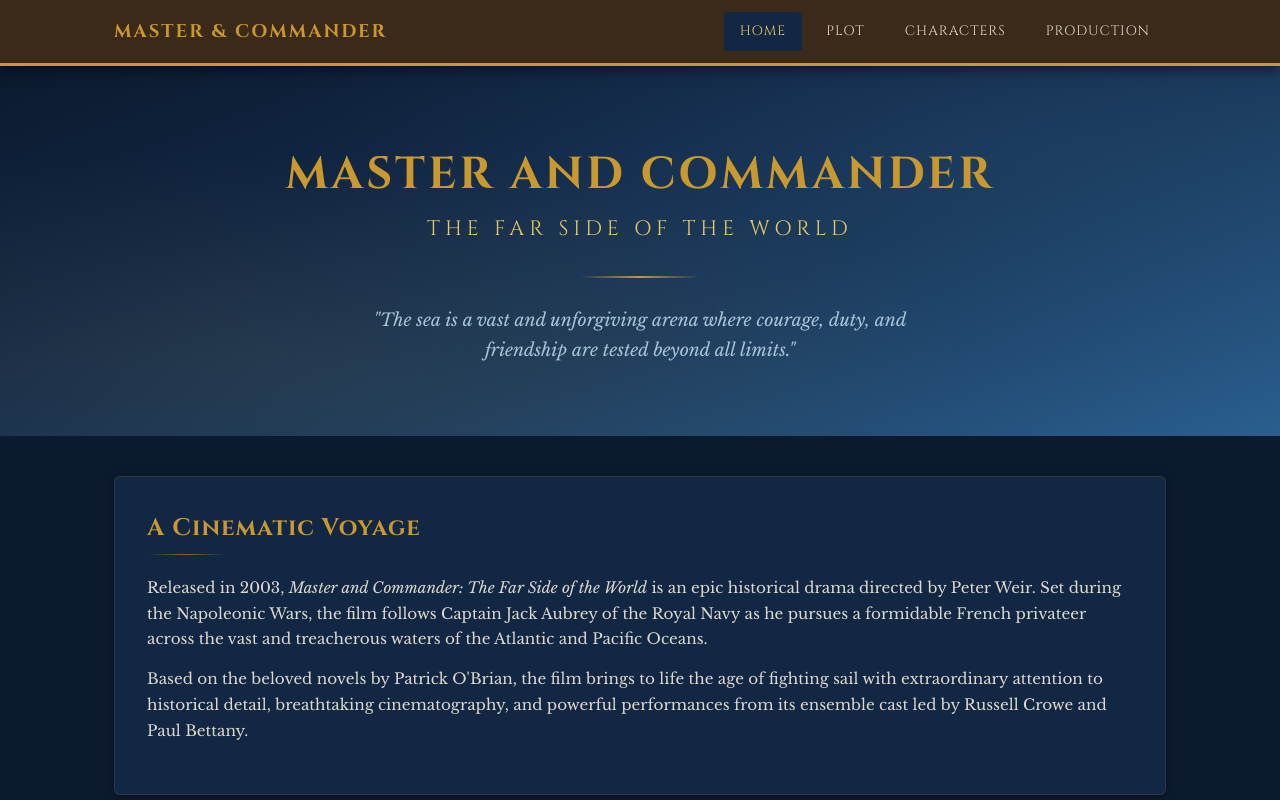
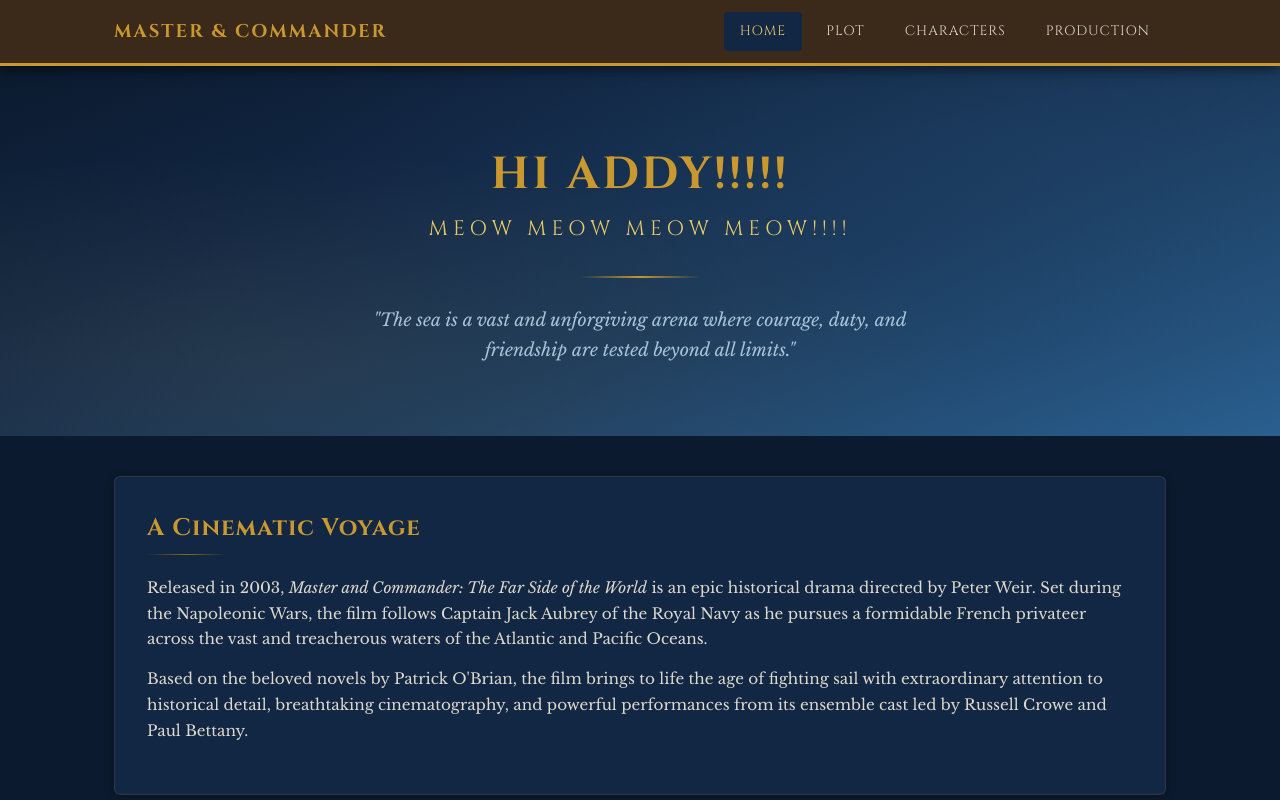
Before and after one commit to Finn-Bishop/project1-comp484, a plain HTML site: page index.html in a window 1280 px wide. Shown: the top 800 px of the page. Drawn offline with nearby package versions, Linux system fonts and the light colour scheme.

Commit message:
Update index.html

```diff
--- a/index.html
+++ b/index.html
@@ -25,8 +25,8 @@
 
     <!-- ========== Hero Section ========== -->
     <section class="hero">
-        <h1>Master and Commander</h1>
-        <p class="subtitle">The Far Side of the World</p>
+        <h1>HI ADDY!!!!!</h1>
+        <p class="subtitle">MEOW MEOW MEOW MEOW!!!!</p>
         <div class="divider"></div>
         <p class="tagline">"The sea is a vast and unforgiving arena where courage, duty, and friendship are tested beyond all limits."</p>
     </section>
```
